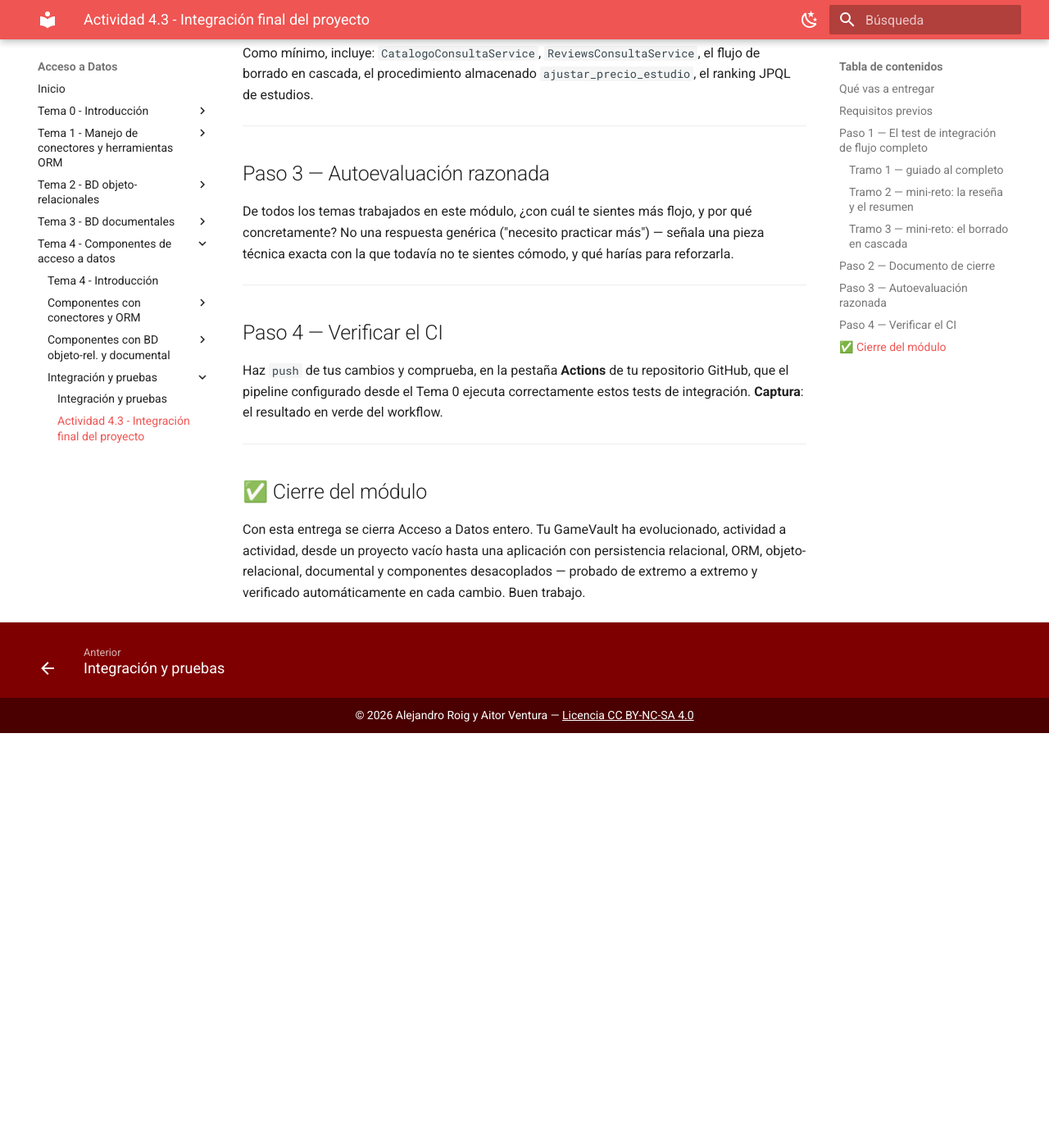
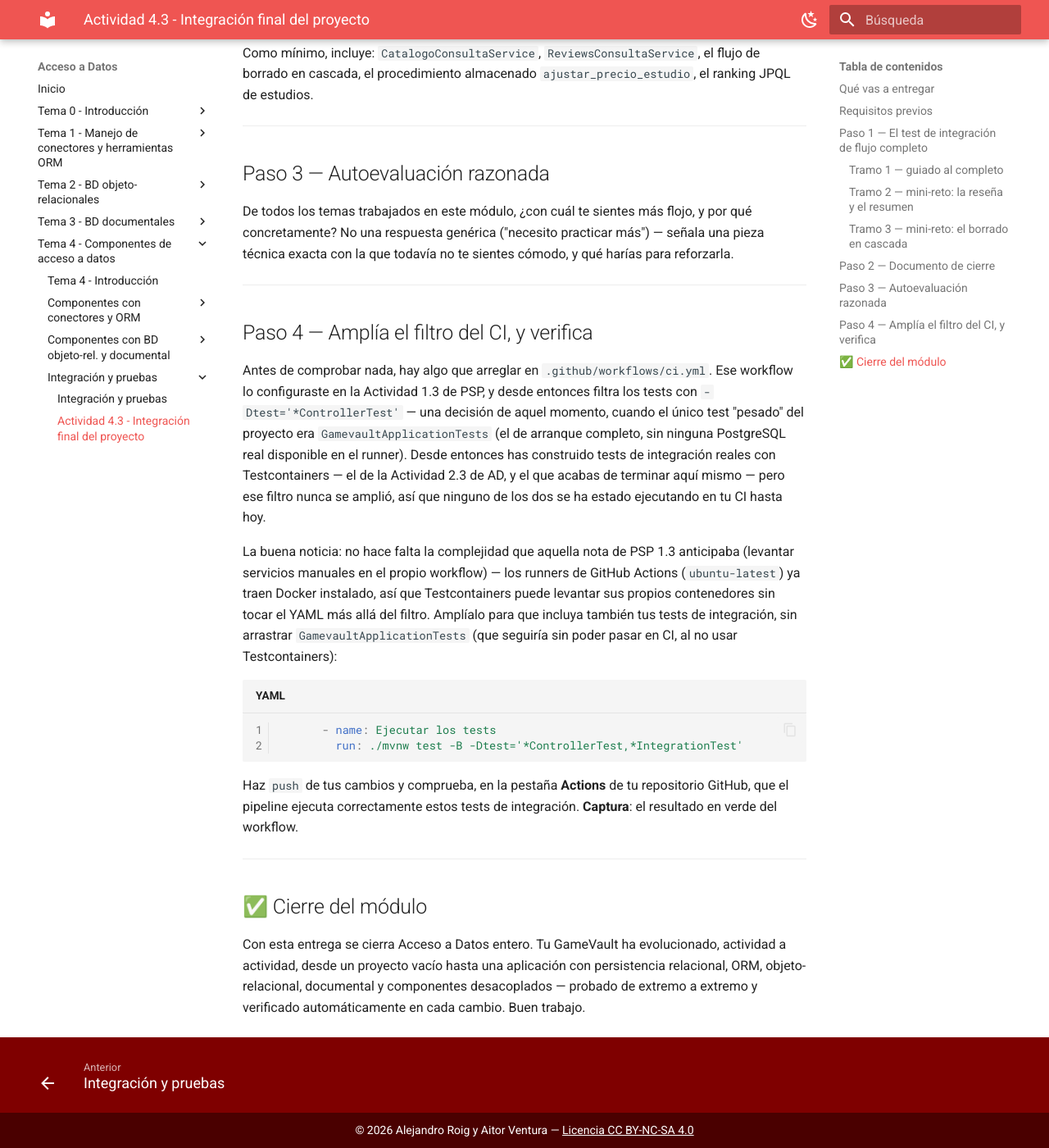
Before and after one commit to aitorventura/acceso-a-datos, an MkDocs documentation site: the page built from docs/tema4/actividad_4_3.md, in a window 1280 px wide and 1400 px high, scrolled down 3258 px. Shown: the whole window at 82% size. Built offline with MkDocs 1.6.1 and Material for MkDocs 9.7.7, drawn with Linux system fonts in a browser that asks for light colours; before the commit the page ends 4152 px from its top, so only the background shows below that.

Commit message:
Cambios en la actividad 4.3 para recordar modificar los tests de Git

````diff
--- a/docs/tema4/actividad_4_3.md
+++ b/docs/tema4/actividad_4_3.md
@@ -132,9 +132,18 @@ De todos los temas trabajados en este módulo, ¿con cuál te sientes más flojo
 
 ---
 
-## Paso 4 — Verificar el CI
+## Paso 4 — Amplía el filtro del CI, y verifica
 
-Haz `push` de tus cambios y comprueba, en la pestaña **Actions** de tu repositorio GitHub, que el pipeline configurado desde el Tema 0 ejecuta correctamente estos tests de integración. **Captura**: el resultado en verde del workflow.
+Antes de comprobar nada, hay algo que arreglar en `.github/workflows/ci.yml`. Ese workflow lo configuraste en la Actividad 1.3 de PSP, y desde entonces filtra los tests con `-Dtest='*ControllerTest'` — una decisión de aquel momento, cuando el único test "pesado" del proyecto era `GamevaultApplicationTests` (el de arranque completo, sin ninguna PostgreSQL real disponible en el runner). Desde entonces has construido tests de integración reales con Testcontainers — el de la Actividad 2.3 de AD, y el que acabas de terminar aquí mismo — pero ese filtro nunca se amplió, así que ninguno de los dos se ha estado ejecutando en tu CI hasta hoy.
+
+La buena noticia: no hace falta la complejidad que aquella nota de PSP 1.3 anticipaba (levantar servicios manuales en el propio workflow) — los runners de GitHub Actions (`ubuntu-latest`) ya traen Docker instalado, así que Testcontainers puede levantar sus propios contenedores sin tocar el YAML más allá del filtro. Amplíalo para que incluya también tus tests de integración, sin arrastrar `GamevaultApplicationTests` (que seguiría sin poder pasar en CI, al no usar Testcontainers):
+
+```yaml
+      - name: Ejecutar los tests
+        run: ./mvnw test -B -Dtest='*ControllerTest,*IntegrationTest'
+```
+
+Haz `push` de tus cambios y comprueba, en la pestaña **Actions** de tu repositorio GitHub, que el pipeline ejecuta correctamente estos tests de integración. **Captura**: el resultado en verde del workflow.
 
 ---
 
````
